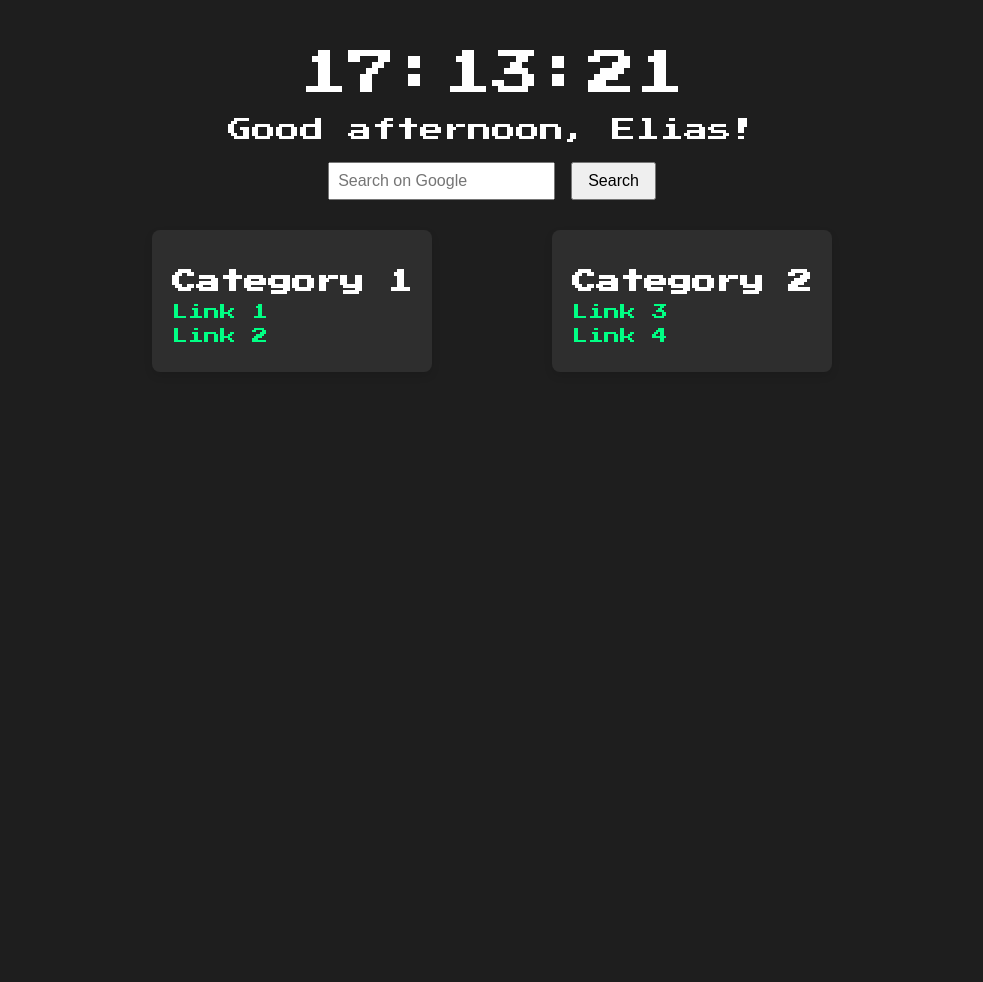
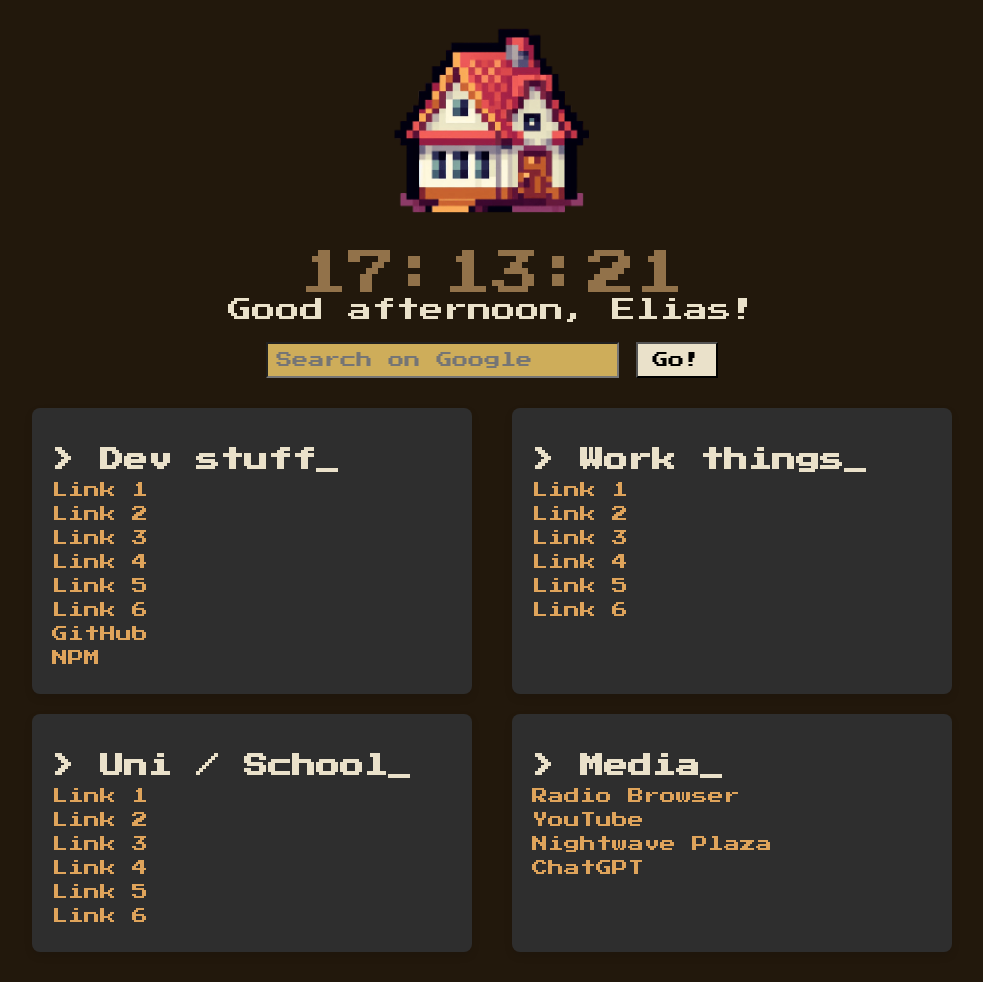
Before and after one commit to 3liasP/homepage, a plain HTML site: page index.html in a window 1280 px wide. Shown: the whole page, without its empty margins (148-1131 px from the left). Before the commit the page ends 800 px from the top, so only its background shows below. Drawn offline with Linux system fonts and the light colour scheme.

Commit message:
added assets, edited links

```diff
--- a/index.html
+++ b/index.html
@@ -1,31 +1,62 @@
 <!DOCTYPE html>
 <html lang="en">
     <head>
-    <meta charset="UTF-8">
-    <meta name="viewport" content="width=device-width, initial-scale=1.0">
-    <link rel="stylesheet" href="styles.css">
-    <link href="https://fonts.googleapis.com/css2?family=Press+Start+2P&display=swap" rel="stylesheet">
-    <title>Custom Homepage</title>
+        <meta charset="UTF-8" />
+        <meta name="viewport" content="width=device-width, initial-scale=1.0" />
+        <link rel="stylesheet" href="styles.css" />
+        <link href="https://fonts.googleapis.com/css2?family=Press+Start+2P&display=swap" rel="stylesheet" />
+        <title>Homepage - Elias</title>
+        <link rel="apple-touch-icon" sizes="180x180" href="favicon_io/apple-touch-icon.png" />
+        <link rel="icon" type="image/png" sizes="32x32" href="favicon_io/favicon-32x32.png" />
+        <link rel="icon" type="image/png" sizes="16x16" href="favicon_io/favicon-16x16.png" />
+        <link rel="manifest" href="favicon_io/site.webmanifest" />
     </head>
     <body>
         <div class="container">
+            <img src="img/home.png" alt="Home"  width="240" height="240" class="home-image" />
             <div class="time" id="current-time"></div>
             <div class="welcome-message" id="welcome-message"></div>
             <div class="search-bar">
-            <input type="text" id="search-input" placeholder="Search on Google">
-            <button onclick="searchGoogle()">Search</button>
+                <input type="text" id="search-input" placeholder="Search on Google" />
+                <button onclick="searchGoogle()">Go!</button>
             </div>
             <div class="category-cards">
                 <div class="card">
-                <h2>Category 1</h2>
+                    <h2 class="card-title">> Dev stuff</h2>
                     <a href="#">Link 1</a>
                     <a href="#">Link 2</a>
-                <!-- Add more links as needed -->
+                    <a href="#">Link 3</a>
+                    <a href="#">Link 4</a>
+                    <a href="#">Link 5</a>
+                    <a href="#">Link 6</a>
+                    <a href="https://github.com/">GitHub</a>
+                    <a href="https://www.npmjs.com/">NPM</a>
                 </div>
                 <div class="card">
-                <h2>Category 2</h2>
+                    <h2 class="card-title">> Work things</h2>
+                    <a href="#">Link 1</a>
+                    <a href="#">Link 2</a>
                     <a href="#">Link 3</a>
                     <a href="#">Link 4</a>
+                    <a href="#">Link 5</a>
+                    <a href="#">Link 6</a>
+                </div>
+                <div class="card">
+                    <h2 class="card-title">> Uni / School</h2>
+                    <a href="#">Link 1</a>
+                    <a href="#">Link 2</a>
+                    <a href="#">Link 3</a>
+                    <a href="#">Link 4</a>
+                    <a href="#">Link 5</a>
+                    <a href="#">Link 6</a>
+                </div>
+                <div class="card">
+                    <h2 class="card-title">> Media</h2>
+                    <a href="https://www.radio-browser.info/">Radio Browser</a>
+                    <a href="youtube.com">YouTube</a>
+                    <a href="plaza.one">Nightwave Plaza</a>
+                    <a href="https://chat.openai.com/">ChatGPT</a>
+
                     <!-- Add more links as needed -->
                 </div>
                 <!-- Add more cards as needed -->
--- a/script.js
+++ b/script.js
@@ -29,8 +29,19 @@ function searchGoogle() {
     }
 }
 
+function handleKeyPress(event) {
+    if (event.key === 'Enter') {
+        searchGoogle();
+    }
+}
+
+
 // Update clock every second
 setInterval(updateClock, 1000);
 
 // Initial clock update
 updateClock();
+
+// Add event listener to the search input for Enter key press
+const searchInput = document.getElementById('search-input');
+searchInput.addEventListener('keypress', handleKeyPress);
--- a/styles.css
+++ b/styles.css
@@ -1,23 +1,35 @@
-@import url('https://fonts.googleapis.com/css2?family=Press+Start+2P&display=swap');
+@import url("https://fonts.googleapis.com/css2?family=Press+Start+2P&display=swap");
 
 body {
-    font-family: 'Press Start 2P', cursive;
+    font-family: "Press Start 2P", cursive;
     margin: 0;
     padding: 0;
-    background-color: #1e1e1e;
-    color: #ffffff;
+    background-color: #22180c; /* Use the background color from Pywal JSON */
+    color: #eae1ca; /* Use the foreground color from Pywal JSON */
 }
 
 .container {
-    max-width: 800px;
-    margin: 50px auto;
+    max-width: 1000px;
+    margin: 0px auto;
     text-align: center;
+}
+
+.home-image {
+    position: relative;
+    top: 0;
+    align-items: center;
+    max-width: 100%;
+    height: auto;
+    z-index: 1; /* Adjust the z-index as needed */
 }
 
 .time {
     font-size: 3em;
-    margin-bottom: 20px;
+    margin-top: 10px; /* Adjust the margin-top to create space between image and time */
+    color: #92724a; /* Use color1 from Pywal JSON for the time */
+    position: relative; /* Ensure the time stays above the image */
 }
+
 
 .welcome-message {
     font-size: 1.5em;
@@ -31,25 +43,48 @@ body {
 input {
     padding: 8px;
     font-size: 1em;
+    font-family: "Press Start 2P", cursive;
+    color: #7b8368; /* Use color2 from Pywal JSON for the input text */
+    background-color: #cead5a; /* Use color4 from Pywal JSON for the input background */
 }
 
 button {
     padding: 8px 15px;
+    font-family: "Press Start 2P", cursive;
     font-size: 1em;
+    background-color: #eae1ca; /* Use the foreground color from Pywal JSON */
 }
 
 .category-cards {
     display: flex;
+    flex-wrap: wrap;
     justify-content: space-around;
+    margin: 20px;
 }
 
 .card {
+    width: 400px;
     background-color: #2e2e2e;
     padding: 20px;
     border-radius: 8px;
     box-shadow: 0 4px 8px rgba(0, 0, 0, 0.1);
     margin: 10px;
     text-align: left;
+}
+
+.card-title::after {
+    content: "_";
+    display: inline-block;
+    animation: flashing-underscore 1s infinite alternate;
+}
+
+@keyframes flashing-underscore {
+    from {
+        opacity: 0;
+    }
+    to {
+        opacity: 1;
+    }
 }
 
 h2 {
@@ -60,7 +95,7 @@ h2 {
 a {
     display: block;
     margin-bottom: 8px;
-    color: #00ff84;
+    color: #dfa45b; /* Use color13 from Pywal JSON for the link color */
     text-decoration: none;
 }
 
```
Also changed, not shown: favicon_io/android-chrome-192x192.png (added), favicon_io/android-chrome-512x512.png (added), favicon_io/apple-touch-icon.png (added), favicon_io/favicon-16x16.png (added), favicon_io/favicon-32x32.png (added), favicon_io/favicon.ico (added), favicon_io/site.webmanifest (added), img/home.png (added), site.webmanifest (added), 1 other file. Lines whose indentation alone changed are shown as unchanged.
